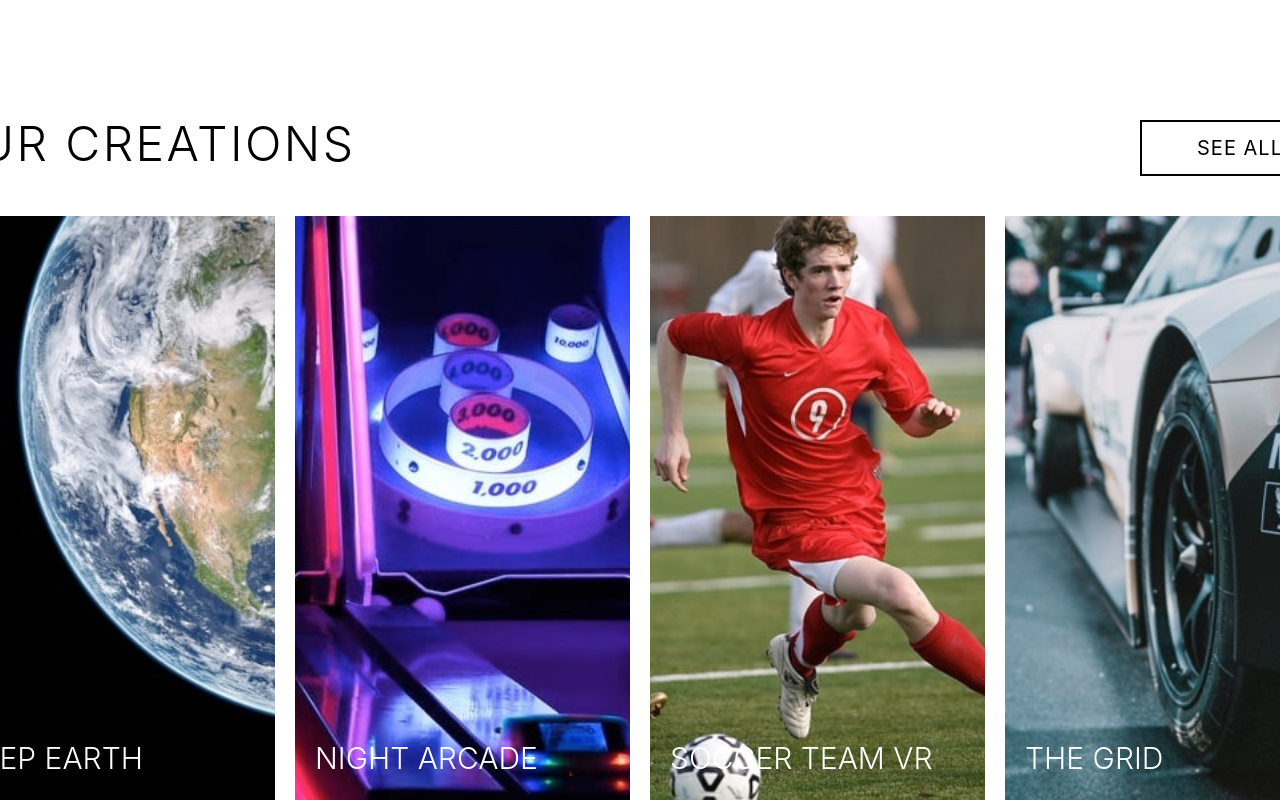
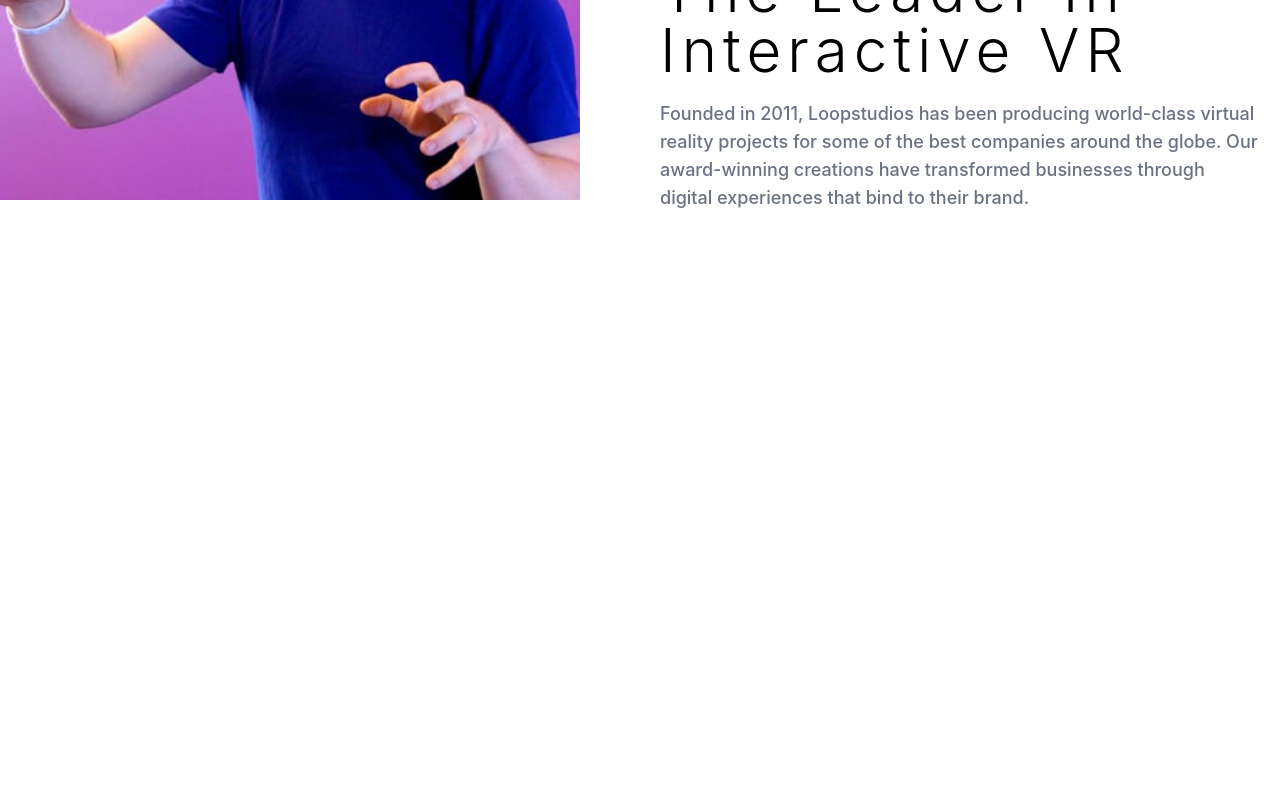
Before and after one commit to JoshuaM04/LoopStudios-Landing-Page, a React (Vite) app: page / in a window 1280 px wide. Shown: the part 1480-2280 px from the top of the page. Built offline with nearby package versions, Linux system fonts and the light colour scheme.

Commit message:
Added refinements to the gap between content on the webpage for desktop resolutions to allow for future scroll-margin behavior.

```diff
--- a/src/App.tsx
+++ b/src/App.tsx
@@ -4,7 +4,7 @@
 
 export default function App() {
   return (
-    <div className="[ parent-container ] [ flex flex-col justify-between items-center gap-20 ] [ text-center ] [ min-h-screen w-full box-border] font-alata">
+    <div className="[ parent-container ] [ flex flex-col justify-between items-center gap-90 ] [ text-center ] [ min-h-screen w-full box-border] font-alata">
       <Header />
       <BodyComponent />
       <Footer />
--- a/src/components/Body.tsx
+++ b/src/components/Body.tsx
@@ -60,7 +60,7 @@
 
 function DesktopLayout({boxes, bgImageDesktop, count}: LayoutProps) {
     return (
-        <div className="[ max-xl:hidden max-xl:aria-hidden ] [ grid grid-cols-1 gap-50 ] [ p-[0_20px_0_20px] ] [ w-full ]">
+        <div className="[ max-xl:hidden max-xl:aria-hidden ] [ grid grid-cols-1 gap-150 ] [ p-[0_20px_0_20px] ] [ w-full ]">
             <section className="[ flex flex-col gap-5 items-start place-self-center ] [ relative ] [ w-350 ]">
                 <img src={interactiveImg} alt="A man in a blue t-shirt wearing a VR-headset and is in a T-Rex like posture with his arms." className="h-130 w-200" />
 
@@ -75,7 +75,7 @@
                 </div>
             </section>
 
-            <section className="[ grid grid-cols-1 gap-10 place-self-center ] [ min-w-350 ]">
+            <section className="[ grid grid-cols-1 gap-10 place-self-center ] [ min-w-300 ]">
                 <div className="flex justify-between">
                     <h2 className="[ text-5xl tracking-wider font-light uppercase ] [ place-self-start ]">Our creations</h2>
                     <button className="[ text-xl uppercase tracking-wider ] [ place-self-center ] [ border-2 ] [ p-3 ] [ w-50 ] [ transition delay-150 duration-300 ease-in-out hover:scale-115 active:scale-115 select-none hover:cursor-pointer ]">See all</button>
@@ -88,7 +88,7 @@
 
                         return (
                             <div>
-                                <section key={index} className={`[ text-white text-xl text-bottom font-light ] [ ${bgImageDesktop[count]} bg-center bg-cover bg-no-repeat ] [ p-5 ] [ min-h-150 ] [ relative ] [ transition delay-150 duration-300 ease-in-out hover:scale-102 hover:grayscale active:grayscale active:scale-105 hover:cursor-pointer ]`}>
+                                <section key={index} className={`[ text-white text-xl text-bottom font-light ] [ ${bgImageDesktop[count]} bg-center bg-cover bg-no-repeat ] [ p-5 ] [ min-h-125 ] [ relative ] [ transition delay-150 duration-300 ease-in-out hover:scale-102 hover:grayscale active:grayscale active:scale-105 hover:cursor-pointer ]`}>
                                     <h3 className="[ text-3xl ] [ absolute bottom-10 ] [ select-none ]">{item}</h3>
                                 </section>
                             </div>
```
